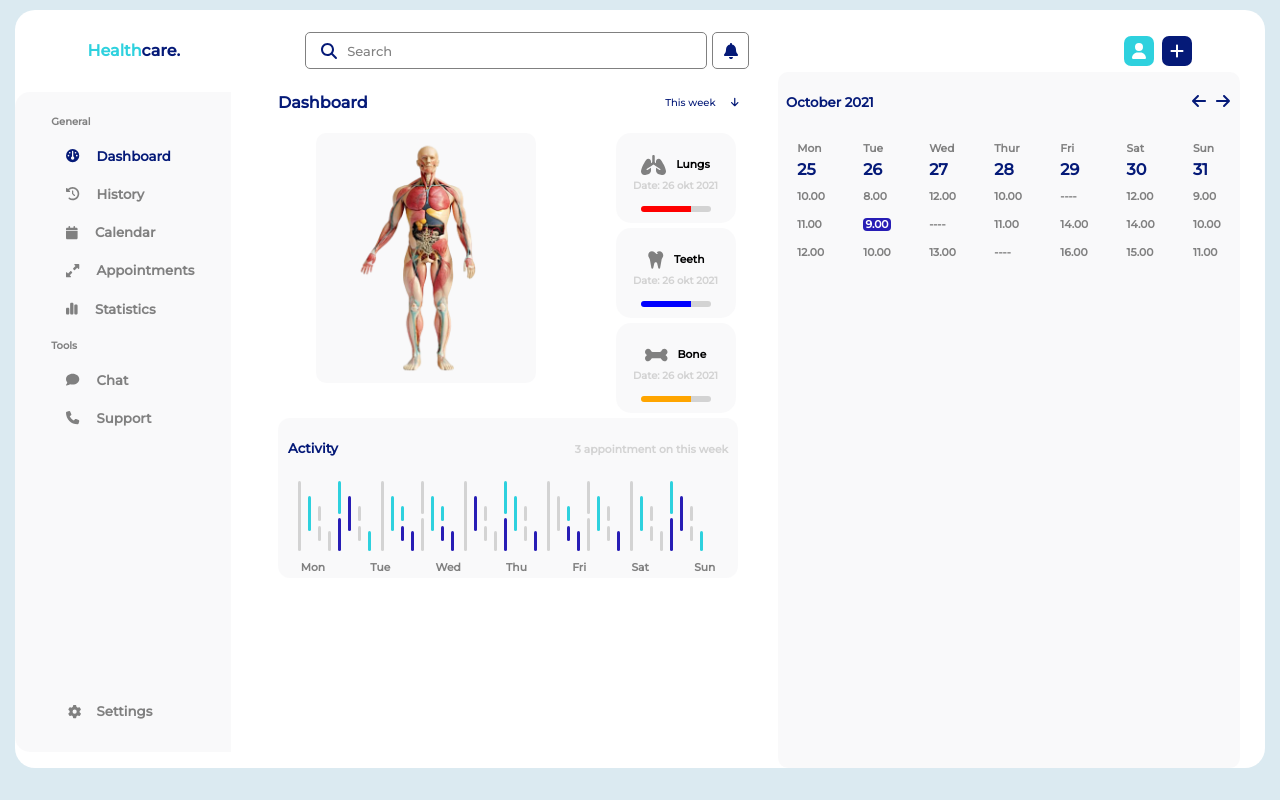
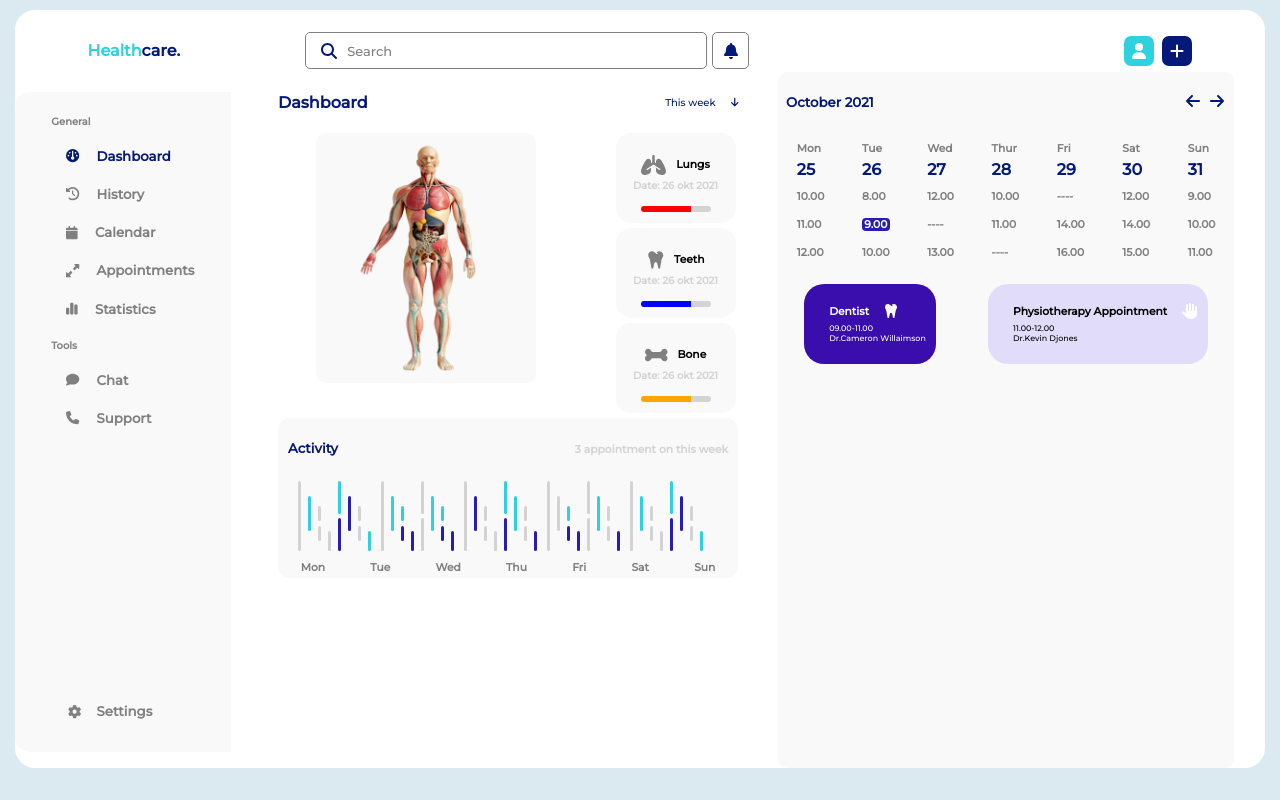
Before and after one commit to SAjay02/healthcare_dashboard, a React (Create React App) app: page / in a window 1280 px wide. Built offline with nearby package versions, Linux system fonts and the light colour scheme.

Commit message:
fix: appointment

```diff
--- a/src/components/DashboardMainContent/CalendarView/Calendar.jsx
+++ b/src/components/DashboardMainContent/CalendarView/Calendar.jsx
@@ -3,6 +3,7 @@ import { FontAwesomeIcon } from '@fortawesome/react-fontawesome'
 import {faArrowRight,faArrowLeft } from '@fortawesome/free-solid-svg-icons'
 import "../../../styles/Calendar/Calendar.css"
 import { calendarData } from '../../../data/Calendar'
+import Appointment from '../../SimpleAppointmentCard/Appointment'
 
 const Calendar = () => {
   return (
@@ -37,6 +38,7 @@ const Calendar = () => {
             }
 
         </div>
+        <Appointment/>
     </div>
   )
 }
--- /dev/null
+++ b/src/components/SimpleAppointmentCard/Appointment.jsx
@@ -0,0 +1,31 @@
+import React from 'react'
+import { FontAwesomeIcon } from '@fortawesome/react-fontawesome'
+import { faTooth } from '@fortawesome/free-solid-svg-icons'
+import "../../styles/Appointment/Appointment.css"
+import { appointmentData} from "../../data/Appointment"
+
+const Appointment = () => {
+  return (
+    <div className='appointment_container'>
+        {
+            appointmentData.map((item)=>
+            {
+                return(
+                    <>
+                        <div className='dentist_container' style={{backgroundColor:item.bg_color,color:item.color}}>
+                            <div className='dentist_top_container'>
+                                <h6>{item.purpose}</h6>
+                                <FontAwesomeIcon className='tooth_icon' style={{color:"white"}} icon={item.name} />
+                            </div>
+                            <span className='appointment_date'>{item.time}</span>
+                            <span >{item.doctor}</span>
+                        </div>
+                    </>
+                )
+            })
+        }
+    </div>
+  )
+}
+
+export default Appointment
--- /dev/null
+++ b/src/data/Appointment.js
@@ -0,0 +1,21 @@
+import {faHand, faTooth } from '@fortawesome/free-solid-svg-icons'
+const appointmentData = [
+    {
+        purpose:"Dentist",
+        time:"09.00-11.00",
+        doctor:"Dr.Cameron Willaimson",
+        color:"white",
+        bg_color:"#390ead",
+        name:faTooth
+    },
+    {
+        purpose:"Physiotherapy Appointment",
+        time:"11.00-12.00",
+        doctor:"Dr.Kevin Djones",
+        color:"black",
+        bg_color:"#e0dcfa",
+        name:faHand
+    }
+]
+
+export {appointmentData}
--- /dev/null
+++ b/src/styles/Appointment/Appointment.css
@@ -0,0 +1,45 @@
+.appointment_container
+{
+    display: flex;
+    justify-content: space-around;
+}
+
+.dentist_container
+{
+    height: 70px;
+    /* width: 130px; */
+    padding: 5px 10px;
+    border-radius: 20px;
+    display: flex;
+    flex-direction: column;
+    align-items: flex-start;
+    justify-content: center;
+    white-space: nowrap;
+    width: fit-content;
+    /* max-width: 100%; */
+}
+
+.dentist_top_container
+{
+    display: flex;
+    justify-content: space-between;
+    align-items: center;
+    margin-left: 15px;
+    margin-top: -25px;
+}
+
+.dentist_container > span
+{
+    font-size: 8px;
+    margin-left: 15px;
+}
+
+.tooth_icon
+{
+    margin-left: 15px;
+}
+
+.appointment_date
+{
+    margin-top: -20px;
+}
--- a/src/styles/Calendar/Calendar.css
+++ b/src/styles/Calendar/Calendar.css
@@ -3,7 +3,7 @@
     display: flex;
     flex-direction: column;
     height: 87vh;
-    width: 85%;
+    width: 65%;
     margin-left: 350px;
     background-color: rgba(249, 249, 250, 0.879);
     margin-top: -20px;
```
